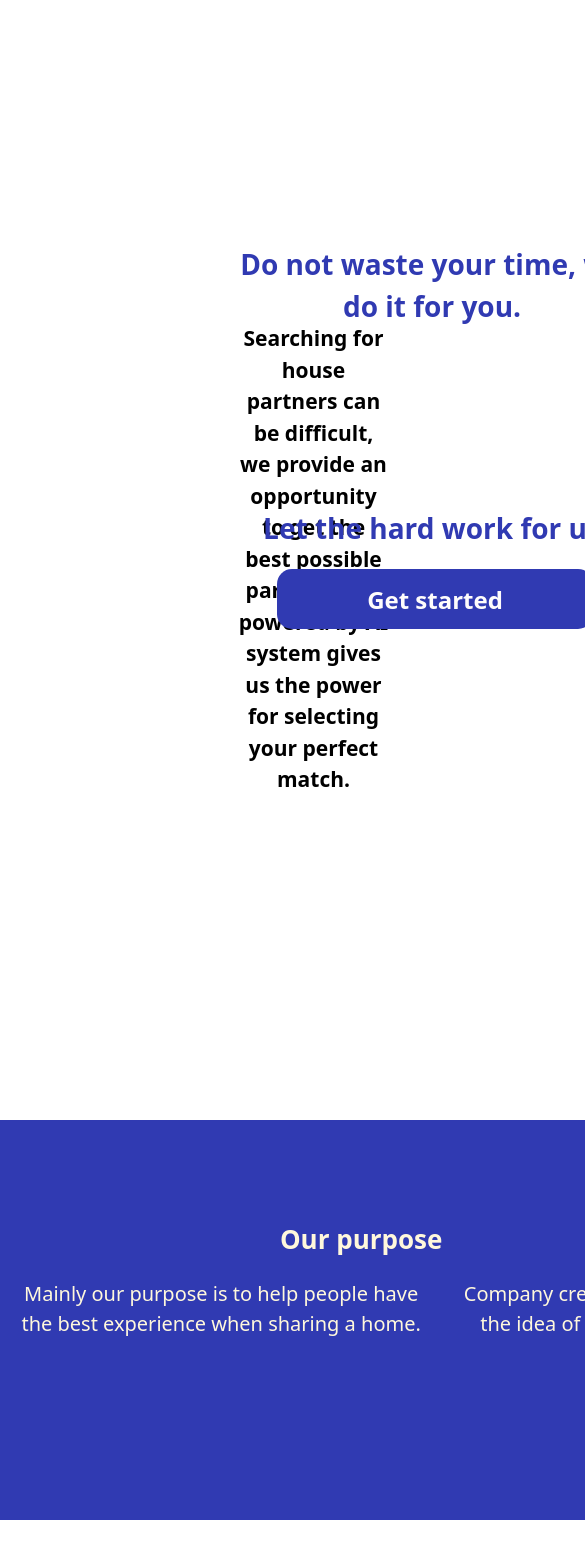
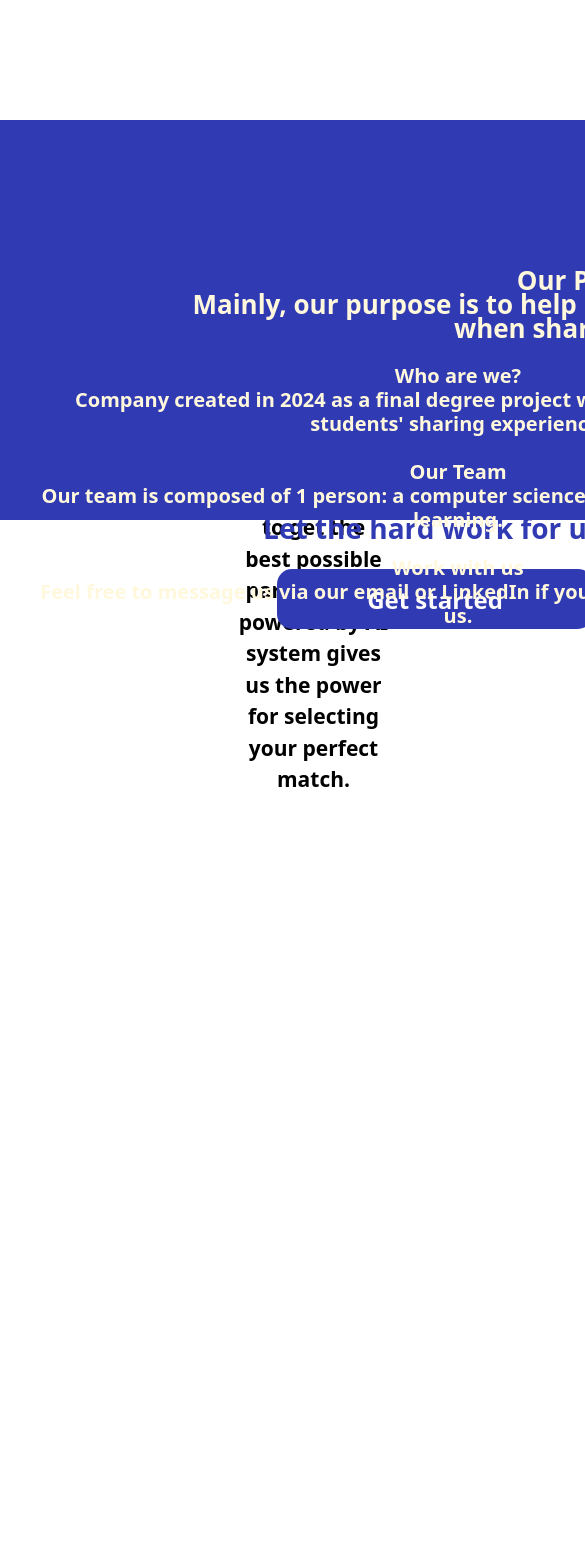
Before and after one commit to luismidv/TFGDeploy, a React (Vite) app: page / in a window 390 px wide. Shown: the part 2780-4348 px from the top of the page, 585 px wide, since content can reach past the window. Built offline with nearby package versions, Linux system fonts and the light colour scheme.

Commit message:
Responsive trials

```diff
--- a/src/App.jsx
+++ b/src/App.jsx
@@ -109,36 +109,32 @@ export function Headers(){
 
 export function Footeras(){
   return(
-  <section className="about-us text-center md:text-left relative md:translate-y-0 translate-y-[500px] transition-transform duration-300">
-          <h1 className="about-us-h1">About us</h1>
-          <div className="about-us-div grid grid-cols-1 md:grid-cols-2 gap-6">
-            <div className="div-text-about">
-              <p className="p-div-section">Our purpose</p>
-              <p className="purpose-description">
-                Mainly our purpose is to help people have the best experience when sharing a home.
+    <section className="about-us px-4 py-12 md:py-16 lg:py-20 max-w-4xl mx-auto text-center md:text-left">
+  <h1 className="about-us-h1 text-3xl md:text-4xl font-bold mb-6">About Us</h1>
+
+  <div className="space-y-6">
+    <p className="p-div-section text-base md:text-lg">
+      <span className="font-semibold">Our Purpose</span> <br />
+      Mainly, our purpose is to help people have the best experience when sharing a home.
     </p>
-            </div>
-            <div className="div-text-about">
-              <p className="p-div-section">Who are we?</p>
-              <p className="who-description">
+
+    <p className="p-div-section text-base md:text-lg">
+      <span className="font-semibold">Who are we?</span> <br />
       Company created in 2024 as a final degree project with the idea of improving students' sharing experience.
     </p>
-            </div>
 
-            <div className="div-text-about">
-              <p className="p-div-section">Our team</p>
-              <p className="team-description">
+    <p className="p-div-section text-base md:text-lg">
+      <span className="font-semibold">Our Team</span> <br />
       Our team is composed of 1 person: a computer science student focused on machine learning.
     </p>
-            </div>
 
-            <div className="div-text-about">
-              <p className="p-div-section">Work with us</p>
-              <p className="work-description">
+    <p className="p-div-section text-base md:text-lg">
+      <span className="font-semibold">Work with us</span> <br />
       Feel free to message us via our email or LinkedIn if you’re considering working with us.
     </p>
   </div>
-          </div>
 </section>
+
+
   )
 }
```
Lines whose indentation alone changed are shown as unchanged.
